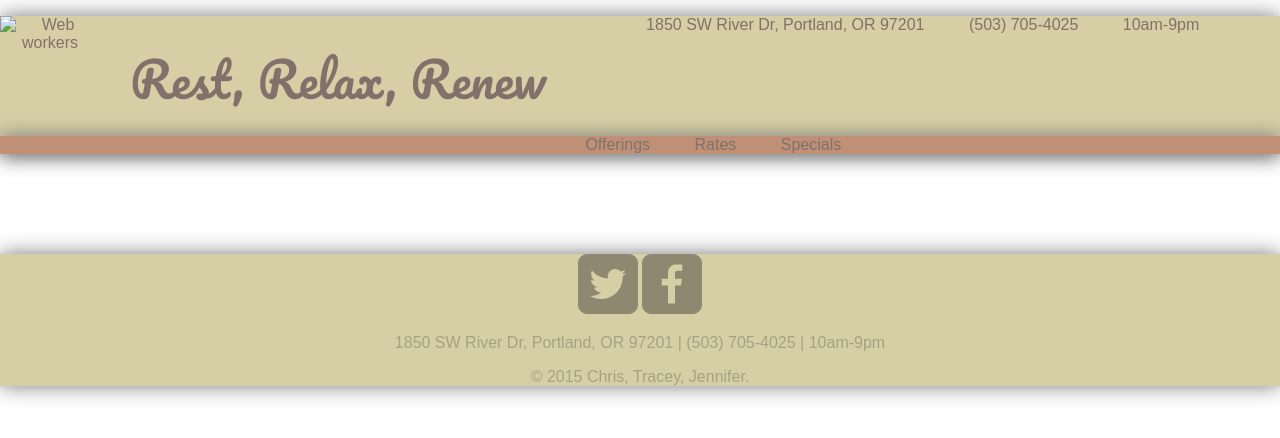
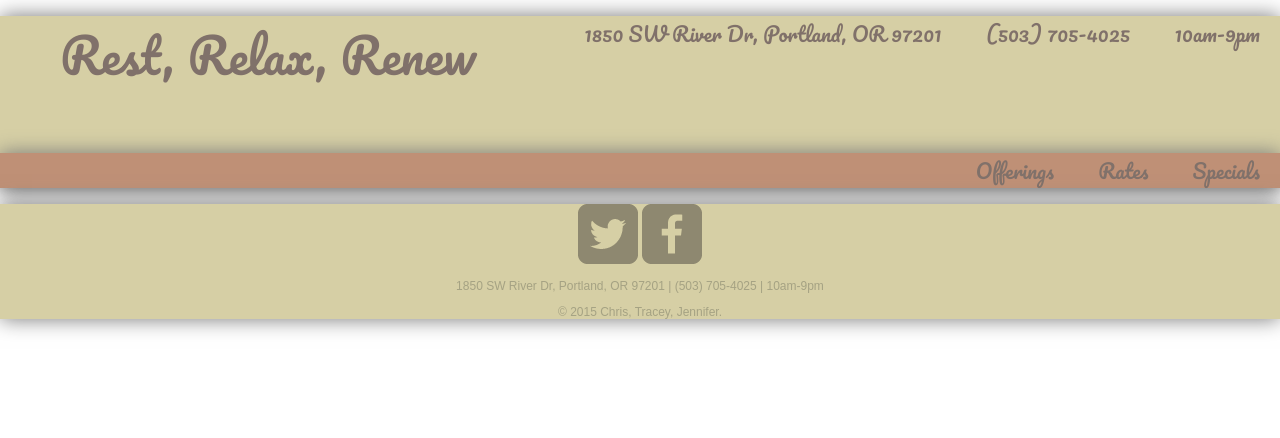
Before and after one commit to cpetrick/RRR, a plain HTML site: page index.html in a window 1280 px wide. Drawn offline with Linux system fonts and the light colour scheme.

Commit message:
added color and font

```diff
--- a/index.html
+++ b/index.html
@@ -9,24 +9,24 @@
 	</head>
 	<body>
 		<header>
-			<div class="address">
-				<img src="WebDesign6.jpg" alt="Web workers" class="align-left small">
+			<nav class="address">
+				<!-- <img src="WebDesign6.jpg" alt="Web workers" class="align-left small"> -->
 				<ul>
 					<li id="logo">Rest, Relax, Renew</li>
 					<li>1850 SW River Dr, Portland, OR 97201</li>
 					<li>(503) 705-4025</li>
 					<li>10am-9pm</li>
 				</ul>
-			</div>
-			<div class="buttons-background">
-				<nav>
+			</nav>
+			<nav class="buttons-background">
+
 					<ul>  <!--  REMEMBER TO ADD HREF LOCATIONS  -->
 						<li><a href="" class="button">Offerings</a></li>
 						<li><a href="" class="button">Rates</a></li>
 						<li><a href="" class="button"> Specials</a></li>
 					</ul>
-				</nav>
-			</div>
+
+			</nav>
 		</header>
 
 
@@ -34,12 +34,12 @@
 
 
 		<footer>
-			<div class="address">
+			<nav class="address">
 				<a href="http://twitter.com"><img src="twitter-wrap.png" alt="Twitter Logo"></a>
 				<a href="http://facebook.com"><img src="facebook-wrap.png" alt="Facebook Logo"></a>
 				<p>1850 SW River Dr, Portland, OR 97201 | (503) 705-4025 | 10am-9pm </p>
 				<p>&copy; 2015  Chris, Tracey, Jennifer.</p>
-			</div>
+			</nav>
 		</footer>
 	</body>
 </html>
--- a/style.css
+++ b/style.css
@@ -1,15 +1,11 @@
 
 
 /*****************************
-HEADER
+GENERAL
 *****************************/
 
-header {
-	background-color: #d6cfa5;
-	color: #80716a;
-	box-shadow: 0 0 20px #777777;
-	margin: 0 0 100px 0;
-
+a {
+	text-decoration: none;
 }
 
 
@@ -29,22 +25,30 @@ img.align-left {
 HEADER AND FOOTER TEXT
 *****************************/
 
-div.address {
-	text-align: center;
+header {
+	text-align: right;
+	font-family: 'Pacifico', sans-serif;
 
 }
 
 #logo {
-	font-family: 'Pacifico', sans-serif;
+
 	font-size: 3em;
 	float: left;
+	font-weight: normal;
+	line-height: 0.8em;
 
 }
 
+footer {
+	text-align: center;
+	font-size: 0.75em;
+}
 
-/******************************
-OFFERINGS/RATES/SPECIALS
-*******************************/
+
+/************************************
+OFFERINGS/RATES/SPECIALS BUTTONS
+************************************/
 
 .buttons-background {
 	background: #bf9076;
@@ -55,33 +59,41 @@ OFFERINGS/RATES/SPECIALS
 
 .button {
 	color:  #80716a;
-	text-decoration: none;
 	text-align: right;
+
 }
 
 
 li {
 	display: inline;
 	margin: 20px;
-
-}
-
-nav a.buttons-background, nav a:hover{
-	color: white;
-
+	font-size: 1.25em;
 }
 
 
 
 
 
+/*****************************
+COLORS
+*****************************/
 
-/*****************************
-FOOTER
-*****************************/
+
+header {
+	background-color: #d6cfa5;
+	color: #80716a;
+	box-shadow: 0 0 20px #777777;
+	/*margin: 0 0 100px 0;*/
+}
+
+nav a.buttons-background, nav a:hover{
+	color: white;
+}
+
 
 footer {
 	background-color: #d6cfa5;
 	box-shadow: 0 0 20px #777777;
 	color: #a5a283;
+
 }
```
